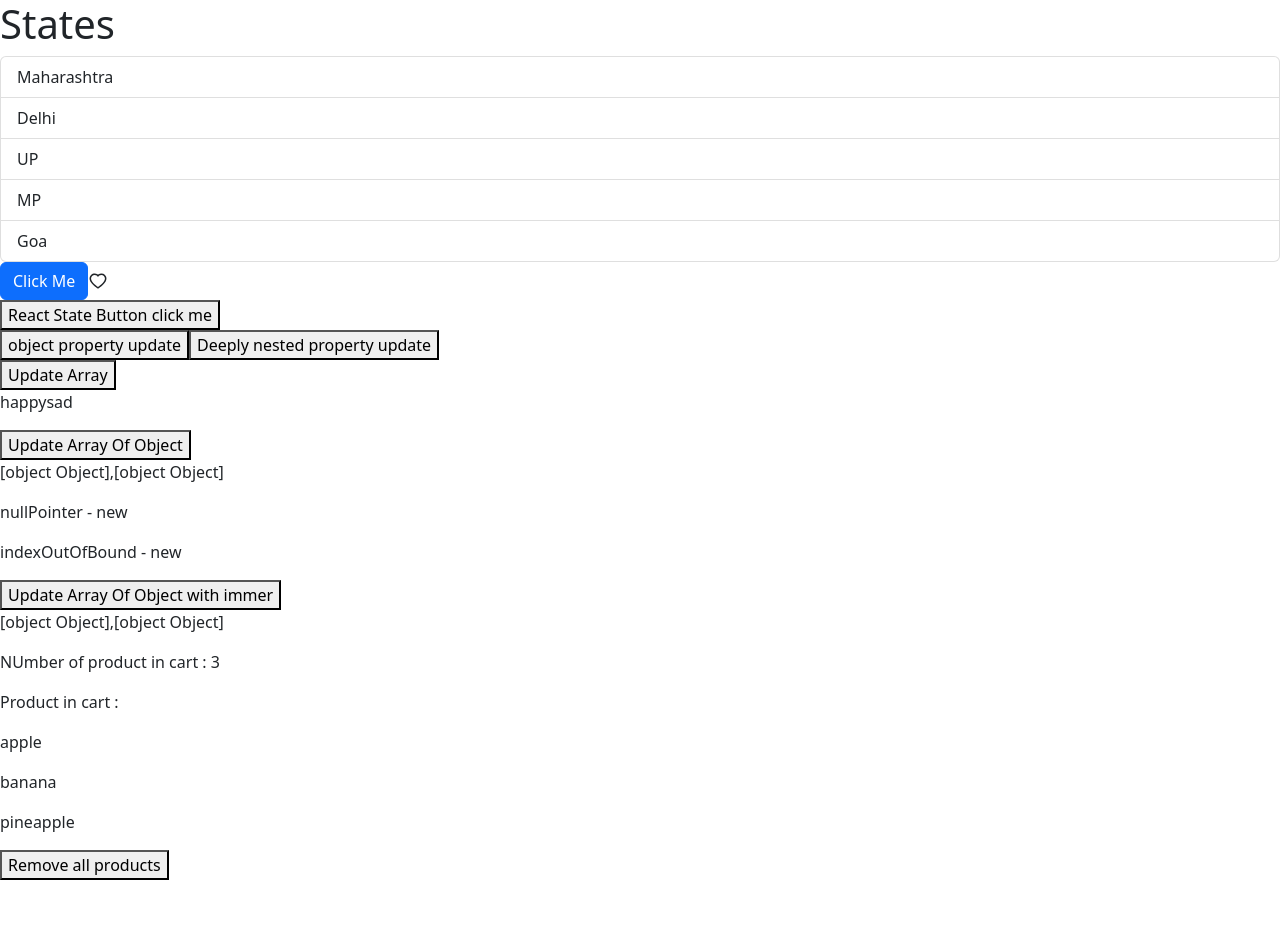
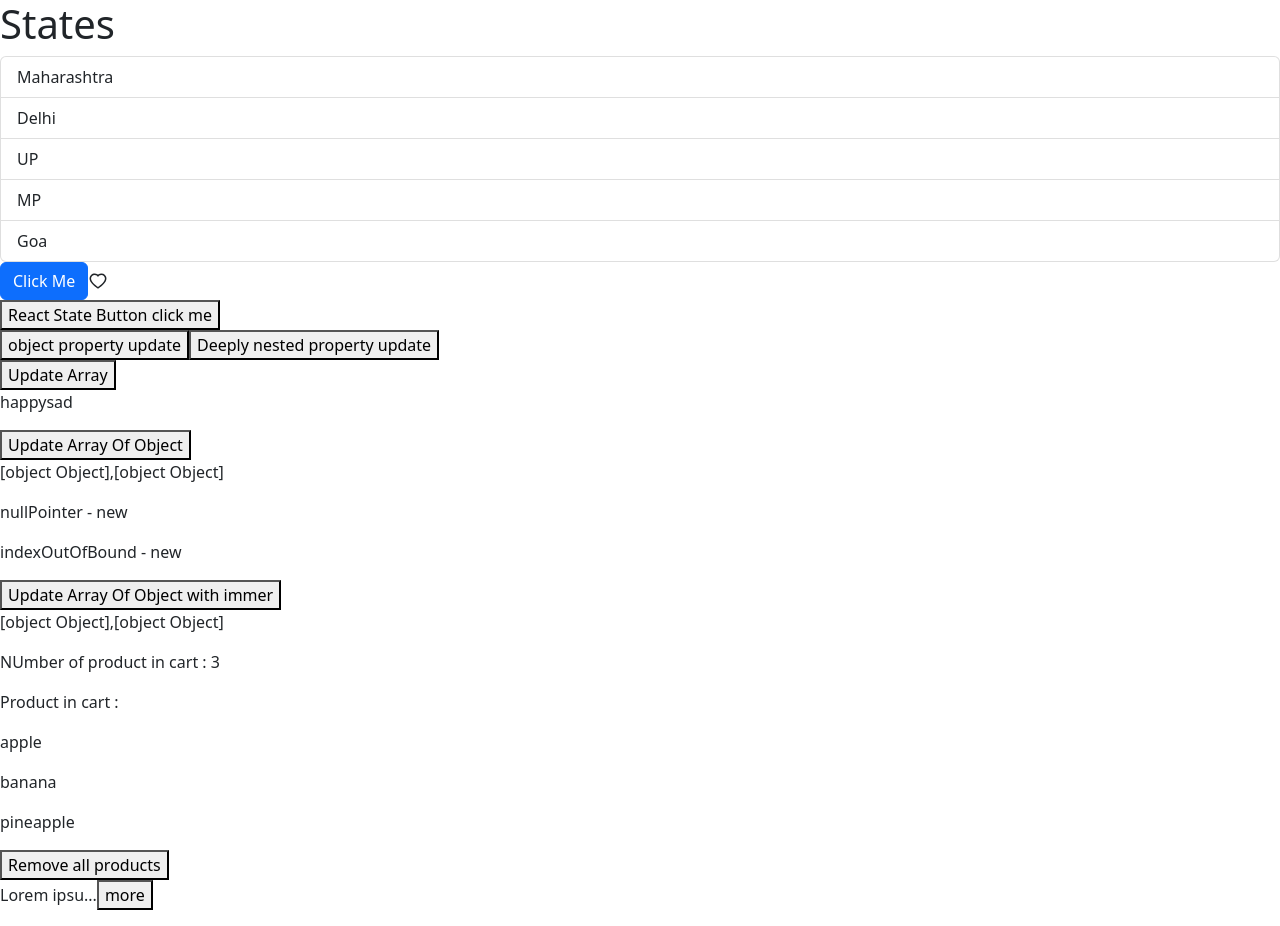
Before and after one commit to jaymanale/Game-Db-App, a React (Vite) app: page / in a window 1280 px wide. Before the commit the page ends 880 px from the top, so only its background shows below. Built offline with nearby package versions, Linux system fonts and the light colour scheme.

Commit message:
Expanded text exercise

```diff
--- a/src/App.tsx
+++ b/src/App.tsx
@@ -10,6 +10,7 @@ import UpdateArrayOfObject from "./components/UpdateArrayOfObjects";
 import UpdateArrayOfObjectWithImmer from "./components/UpdateArrayOfObjectWithImmer";
 import NavBar from "./components/NavBar";
 import Cart from "./components/Cart";
+import ExpandableText from "./components/ExpandableText";
 
 function App() {
   let states = ["Maharashtra", "Delhi", "UP", "MP", "Goa"];
@@ -50,6 +51,12 @@ function App() {
       <UpdateArrayOfObjectWithImmer />
       <NavBar cartItemCount={products.length} />
       <Cart onClear={() => setProducts([])} items={products} />
+      <ExpandableText maxChar={10}>
+        Lorem ipsum dolor sit amet consectetur adipisicing elit. Perspiciatis
+        quam non ea minima cupiditate odio rerum ipsam mollitia molestiae.
+        Recusandae eius nam, aut consequatur tempore provident reiciendis unde
+        consectetur. Quod.
+      </ExpandableText>
     </>
   );
 }
--- /dev/null
+++ b/src/components/ExpandableText.tsx
@@ -0,0 +1,24 @@
+import { ReactNode, useState } from "react";
+import Button from "./Button";
+
+interface Props {
+  maxChar: number;
+  children: string;
+}
+
+const ExpandableText = ({ maxChar = 100, children }: Props) => {
+  const [isExpanded, setExpanded] = useState(false);
+
+  if (children.length === 100) return <p>{children}</p>;
+  let text = isExpanded ? children : children.substring(0, maxChar);
+  return (
+    <p>
+      {text}...
+      <button onClick={() => setExpanded(!isExpanded)}>
+        {isExpanded ? "less" : "more"}
+      </button>
+    </p>
+  );
+};
+
+export default ExpandableText;
```
